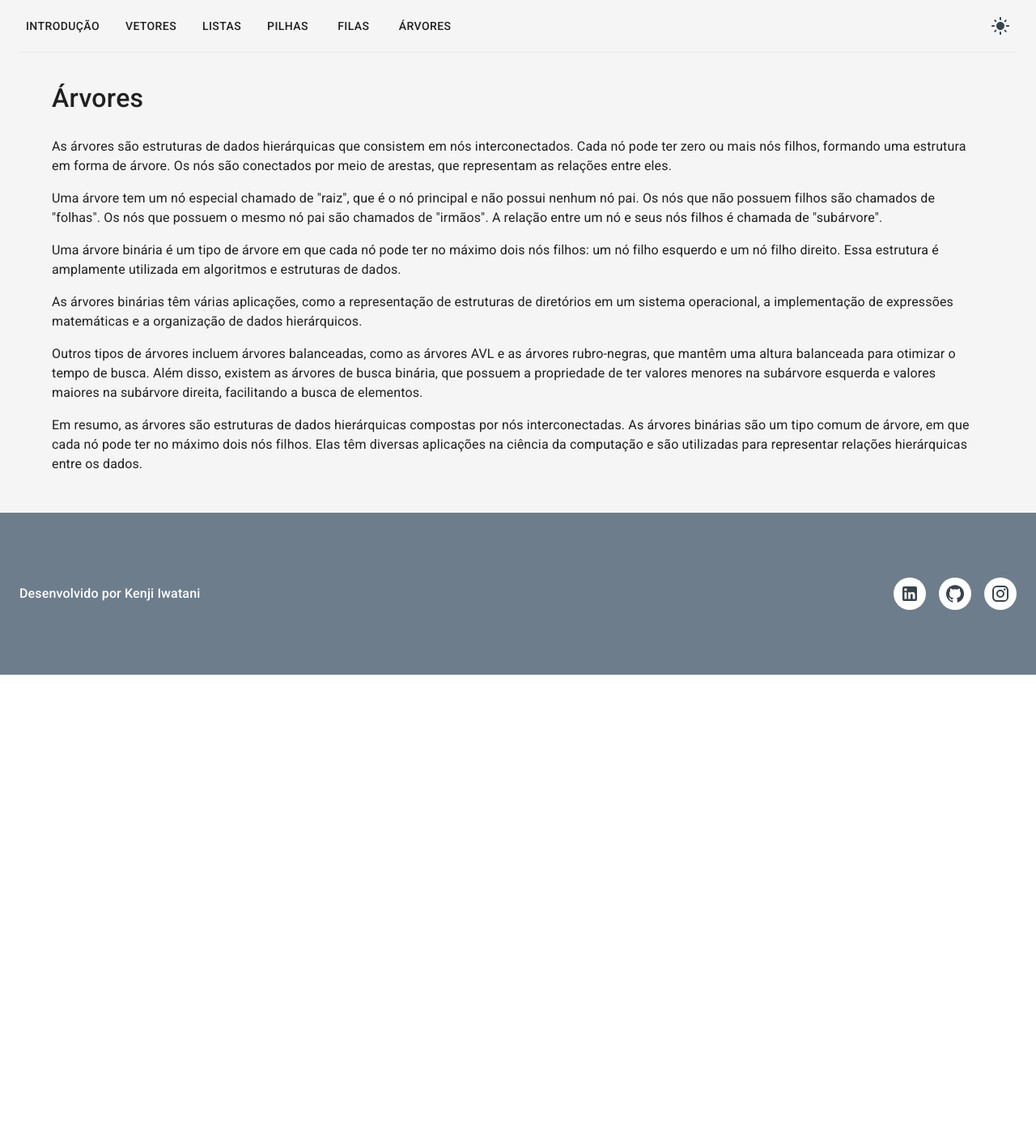
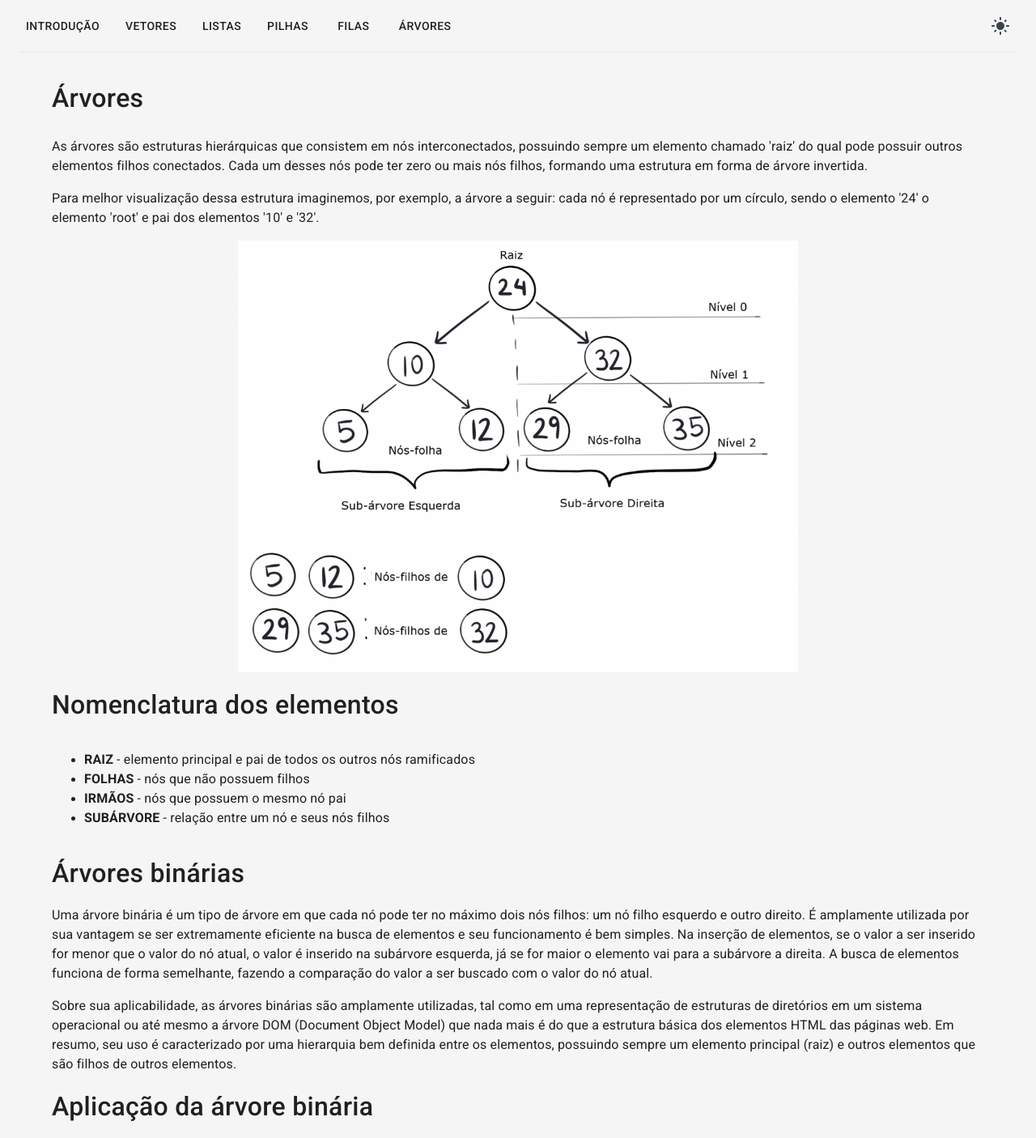
Before and after one commit to iwataniKenji/data-structure-page, a React (Create React App) app: page /tree in a window 1280 px wide. Shown: the top 1405 px of the page at 81% size. Before the commit the page ends 833 px from the top, so only its background shows below. Built offline with nearby package versions, Linux system fonts and the light colour scheme.

Commit message:
feat: improves tree section

```diff
--- a/src/pages/TreesSection.tsx
+++ b/src/pages/TreesSection.tsx
@@ -1,50 +1,151 @@
 import { Box, Container, Typography } from "@mui/material";
+import { ImageWrapper } from "../components/ImageWrapper";
+import { CodeBoard } from "../components/CodeBoard";
+import trees01 from "../assets/trees-01.png";
 
 export function TreesSection() {
+  const binaryTreeExample = `  #include <stdio.h>
+  #include <stdlib.h>
+
+  // definição da struct de um nó
+  typedef struct Node {
+    int data;
+    struct Node* left;
+    struct Node* right;
+  } Node;
+
+  // cria novo nó
+  Node* createNode(int data) {
+    Node* newNode = (Node*)malloc(sizeof(Node));
+
+    newNode->data = data;
+    newNode->left = NULL;
+    newNode->right = NULL;
+
+    return newNode;
+  }
+
+  Node* insertNode(Node* root, int data) {
+    // se a árvore estiver vazia, cria um novo nó e o retorna como a raiz
+    if (root == NULL) {
+      return createNode(data);
+    }
+
+    // se o valor passado por param for menor que o valor do nó atual -> insere à subárvore esquerda
+    if (data < root->data) {
+      root->left = insertNode(root->left, data);
+    }
+
+    // se o valor passado por param for maior que o valor do nó atual -> insere à subárvore direita
+    else if (data > root->data) {
+      root->right = insertNode(root->right, data);
+    }
+
+    // retorna a root atualizada
+    return root;
+  }
+
+  // função recursiva para percorrer a árvore em ordem
+  void percorrerEmOrdem(Node* root) {
+    if (root != NULL) {
+      percorrerEmOrdem(root->left);
+
+      printf("%d ", root->data);
+
+      percorrerEmOrdem(root->right);
+    }
+  }
+
+  int main() {
+    Node* root = NULL;
+
+    root = insertNode(root, 50);
+    root = insertNode(root, 30);
+    root = insertNode(root, 70);
+
+    printf("Valores em ordem: ");
+    percorrerEmOrdem(root);
+
+    return 0;
+  }`;
+
   return (
     <Container maxWidth="lg">
       <Box sx={{ display: "flex", flexDirection: "column", gap: 3 }}>
         <Typography sx={{ fontSize: 32, fontWeight: 500 }}>Árvores</Typography>
         <Box sx={{ display: "flex", flexDirection: "column", gap: 2 }}>
           <Typography>
-            As árvores são estruturas de dados hierárquicas que consistem em nós
-            interconectados. Cada nó pode ter zero ou mais nós filhos, formando
-            uma estrutura em forma de árvore. Os nós são conectados por meio de
-            arestas, que representam as relações entre eles.
+            As árvores são estruturas hierárquicas que consistem em nós
+            interconectados, possuindo sempre um elemento chamado 'raiz' do qual
+            pode possuir outros elementos filhos conectados. Cada um desses nós
+            pode ter zero ou mais nós filhos, formando uma estrutura em forma de
+            árvore invertida.
           </Typography>
           <Typography>
-            Uma árvore tem um nó especial chamado de "raiz", que é o nó
-            principal e não possui nenhum nó pai. Os nós que não possuem filhos
-            são chamados de "folhas". Os nós que possuem o mesmo nó pai são
-            chamados de "irmãos". A relação entre um nó e seus nós filhos é
-            chamada de "subárvore".
+            Para melhor visualização dessa estrutura imaginemos, por exemplo, a
+            árvore a seguir: cada nó é representado por um círculo, sendo o
+            elemento '24' o elemento 'root' e pai dos elementos '10' e '32'.
+          </Typography>
+          <ImageWrapper imageUrl={trees01} />
+          <Typography sx={{ fontSize: 32, fontWeight: 500 }}>
+            Nomenclatura dos elementos
+          </Typography>
+
+          <ul>
+            <li>
+              <Typography>
+                <strong>RAIZ</strong> - elemento principal e pai de todos os
+                outros nós ramificados
+              </Typography>
+            </li>
+            <li>
+              <Typography>
+                <strong>FOLHAS</strong> - nós que não possuem filhos
+              </Typography>
+            </li>
+            <li>
+              <Typography>
+                <strong>IRMÃOS</strong> - nós que possuem o mesmo nó pai
+              </Typography>
+            </li>
+            <li>
+              <Typography>
+                <strong>SUBÁRVORE</strong> - relação entre um nó e seus nós
+                filhos
+              </Typography>
+            </li>
+          </ul>
+          <Typography sx={{ fontSize: 32, fontWeight: 500 }}>
+            Árvores binárias
+          </Typography>
+          <Typography>
+            Uma árvore binária é um tipo de árvore em que cada nó pode ter no
+            máximo dois nós filhos: um nó filho esquerdo e outro direito. É
+            amplamente utilizada por sua vantagem se ser extremamente eficiente
+            na busca de elementos e seu funcionamento é bem simples. Na inserção
+            de elementos, se o valor a ser inserido for menor que o valor do nó
+            atual, o valor é inserido na subárvore esquerda, já se for maior o
+            elemento vai para a subárvore a direita. A busca de elementos
+            funciona de forma semelhante, fazendo a comparação do valor a ser
+            buscado com o valor do nó atual.
           </Typography>
 
           <Typography>
-            Uma árvore binária é um tipo de árvore em que cada nó pode ter no
-            máximo dois nós filhos: um nó filho esquerdo e um nó filho direito.
-            Essa estrutura é amplamente utilizada em algoritmos e estruturas de
-            dados.
+            Sobre sua aplicabilidade, as árvores binárias são amplamente
+            utilizadas, tal como em uma representação de estruturas de
+            diretórios em um sistema operacional ou até mesmo a árvore DOM
+            (Document Object Model) que nada mais é do que a estrutura básica
+            dos elementos HTML das páginas web. Em resumo, seu uso é
+            caracterizado por uma hierarquia bem definida entre os elementos,
+            possuindo sempre um elemento principal (raiz) e outros elementos que
+            são filhos de outros elementos.
           </Typography>
-          <Typography>
-            As árvores binárias têm várias aplicações, como a representação de
-            estruturas de diretórios em um sistema operacional, a implementação
-            de expressões matemáticas e a organização de dados hierárquicos.
+          <Typography sx={{ fontSize: 32, fontWeight: 500 }}>
+            Aplicação da árvore binária
           </Typography>
-          <Typography>
-            Outros tipos de árvores incluem árvores balanceadas, como as árvores
-            AVL e as árvores rubro-negras, que mantêm uma altura balanceada para
-            otimizar o tempo de busca. Além disso, existem as árvores de busca
-            binária, que possuem a propriedade de ter valores menores na
-            subárvore esquerda e valores maiores na subárvore direita,
-            facilitando a busca de elementos.
-          </Typography>
-          <Typography>
-            Em resumo, as árvores são estruturas de dados hierárquicas compostas
-            por nós interconectadas. As árvores binárias são um tipo comum de
-            árvore, em que cada nó pode ter no máximo dois nós filhos. Elas têm
-            diversas aplicações na ciência da computação e são utilizadas para
-            representar relações hierárquicas entre os dados.
+          <CodeBoard codeSnippet={binaryTreeExample} />
+          <Typography sx={{ fontSize: 32, fontWeight: 500 }}>
+            Árvores balanceadas
           </Typography>
         </Box>
       </Box>
```
Also changed, not shown: src/assets/trees-01.png (added).
